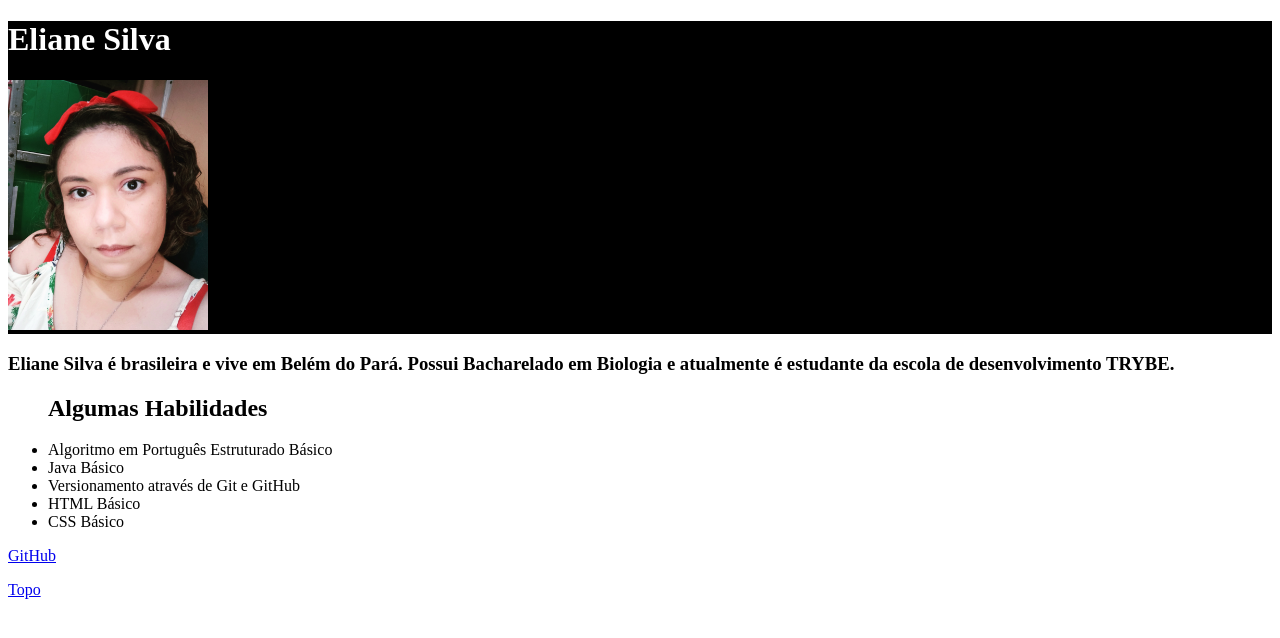
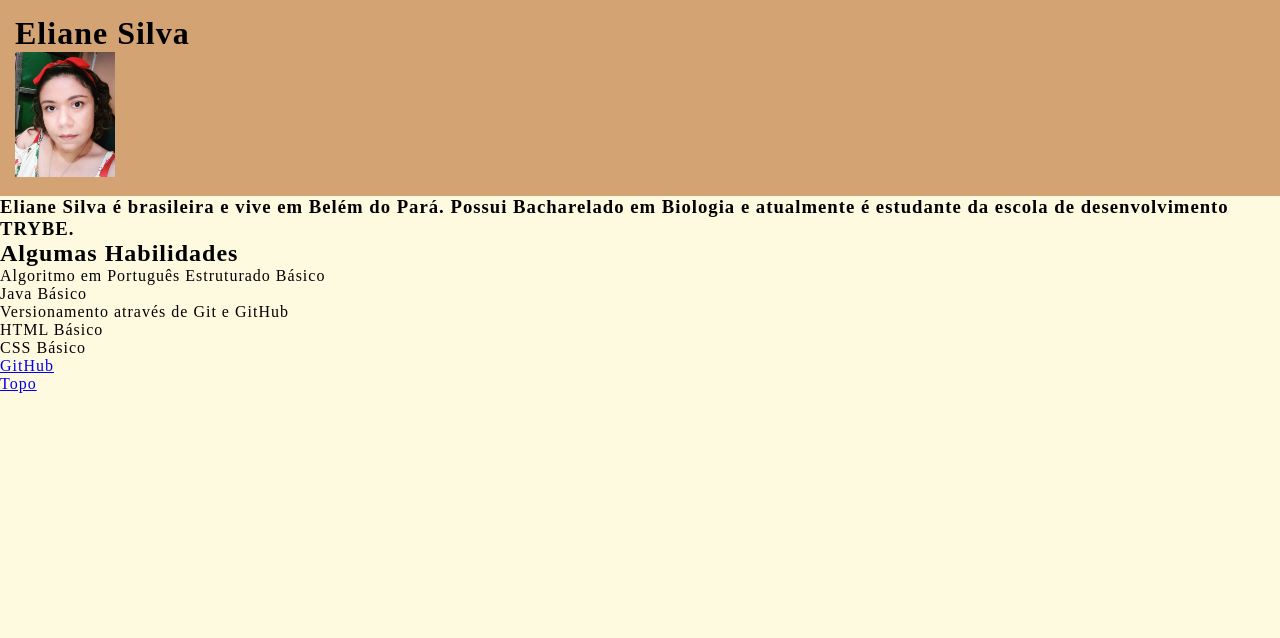
Before and after one commit to Lilys-prog/Portf-lio, a plain HTML site: page index.html in a window 1280 px wide. Drawn offline with Linux system fonts and the light colour scheme.

Commit message:
eescolhe e começa a adiicionar esquema de cores do site

```diff
--- a/index.html
+++ b/index.html
@@ -6,11 +6,13 @@
   <link rel="stylesheet" href="style.css">
 </head>
 <body>
-  <header class="head">
-    <h1 id="topo">Eliane Silva</h1>
-    <img src="eu.jpg" width="200px" alt="Foto de Eliane
-    Silva">
-  </header>
+  <div id="head-back">
+    <header class="head">
+      <h1 id="topo">Eliane Silva</h1>
+      <img src="eu.jpg" id="my-picture" width="200px" alt="Foto de Eliane
+      Silva">
+    </header>
+  </div>
 
   <h3>Eliane Silva é brasileira e vive em Belém do Pará. Possui Bacharelado em Biologia e atualmente é estudante da escola de desenvolvimento TRYBE.</h3>
   <ul><h2>Algumas Habilidades</h2>
--- a/style.css
+++ b/style.css
@@ -1,4 +1,21 @@
+* {
+  margin: 0;
+  padding: 0;
+  font-family: 'Times New Roman', Times, serif;
+  letter-spacing: 1px;
+}
+
+body {
+  background-color: #FEFAE0;
+}
+
+
 .head {
-  background-color: black;
-  color: white;
+  background-color: #d4a373;
+  margin: auto;
+  padding: 15px;
 }
+
+#my-picture {
+  width: 100px;
+}
```
